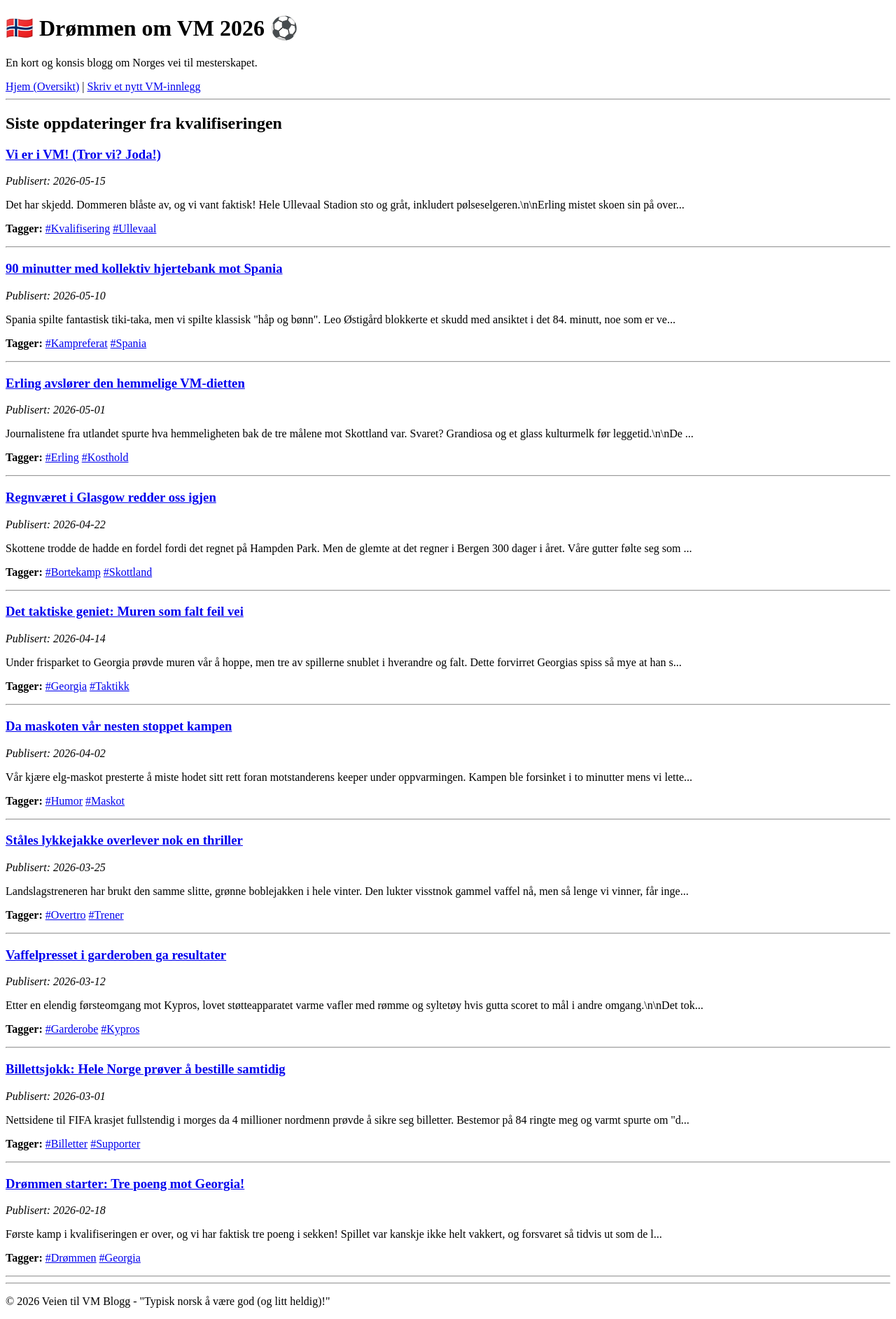
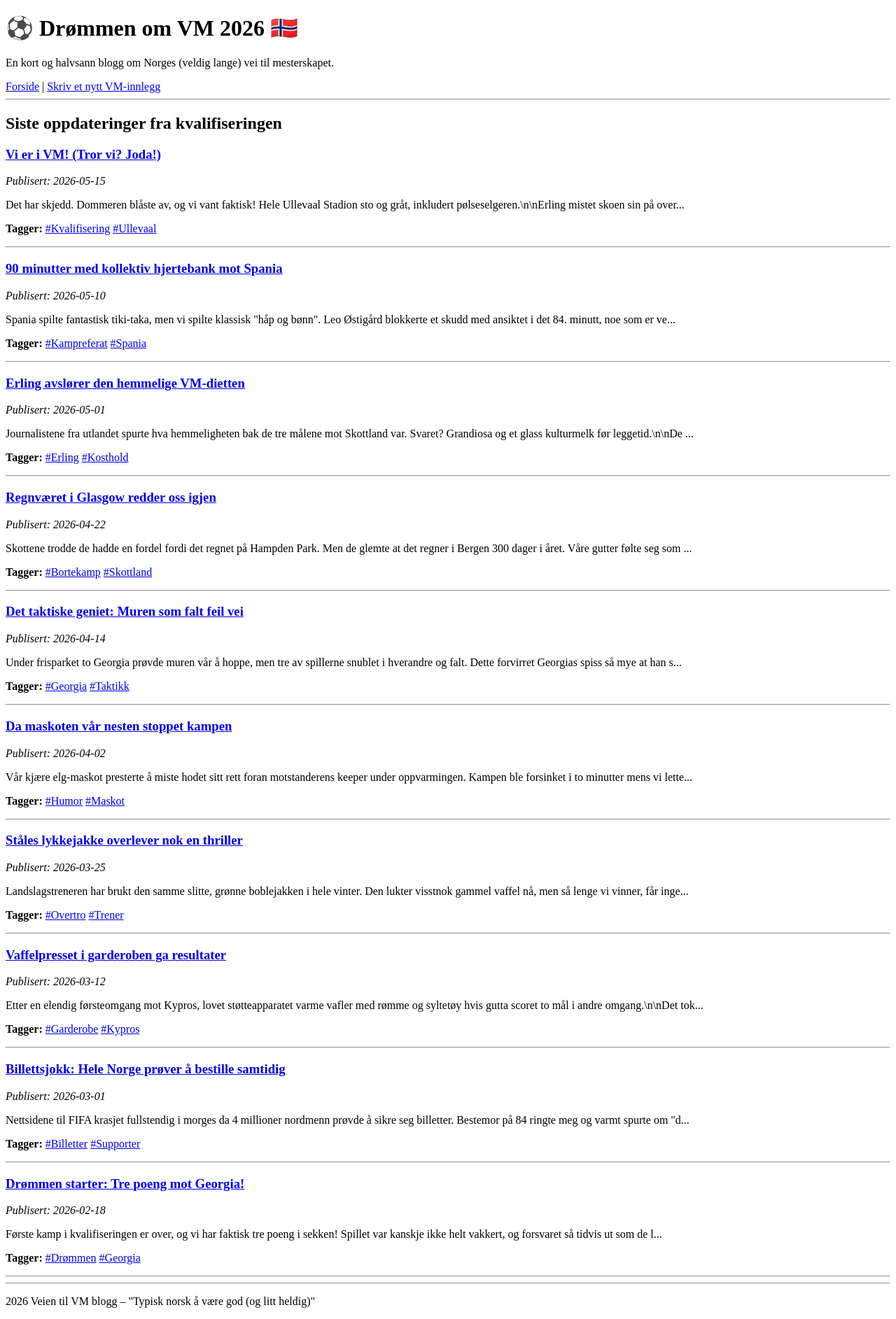
Before and after one commit to akvdam/Exam-PRO1002-Backend-Essentials, a Flask app: page / in a window 1280 px wide. Shown: the whole page at 70% size. Run offline with Flask 3, Linux system fonts and the light colour scheme; data comes from the database, SQL or seed files in the repository.

Commit message:
Minor, textual and visual (color) edits on the layout.html

```diff
--- a/templates/layout.html
+++ b/templates/layout.html
@@ -8,13 +8,13 @@
 <body>
     <header>
         <div class="header-container">
-            <h1>🇳🇴 Drømmen om VM 2026 ⚽</h1>
-            <p>En kort og konsis blogg om Norges vei til mesterskapet.</p>
+            <h1>⚽ Drømmen om VM 2026 🇳🇴</h1>
+            <p>En kort og halvsann blogg om Norges (veldig lange) vei til mesterskapet.</p>
         </div>
     </header>
 
     <nav>
-        <a href="/">Hjem (Oversikt)</a> |
+        <a href="/">Forside</a> |
         <a href="/posts/new">Skriv et nytt VM-innlegg</a>
     </nav>
     <hr>
@@ -25,7 +25,7 @@
 
     <footer>
         <hr>
-        <p>© 2026 Veien til VM Blogg - "Typisk norsk å være god (og litt heldig)!"</p>
+        <p> 2026 Veien til VM blogg – "Typisk norsk å være god (og litt heldig)"</p>
     </footer>
 </body>
 </html>
```
